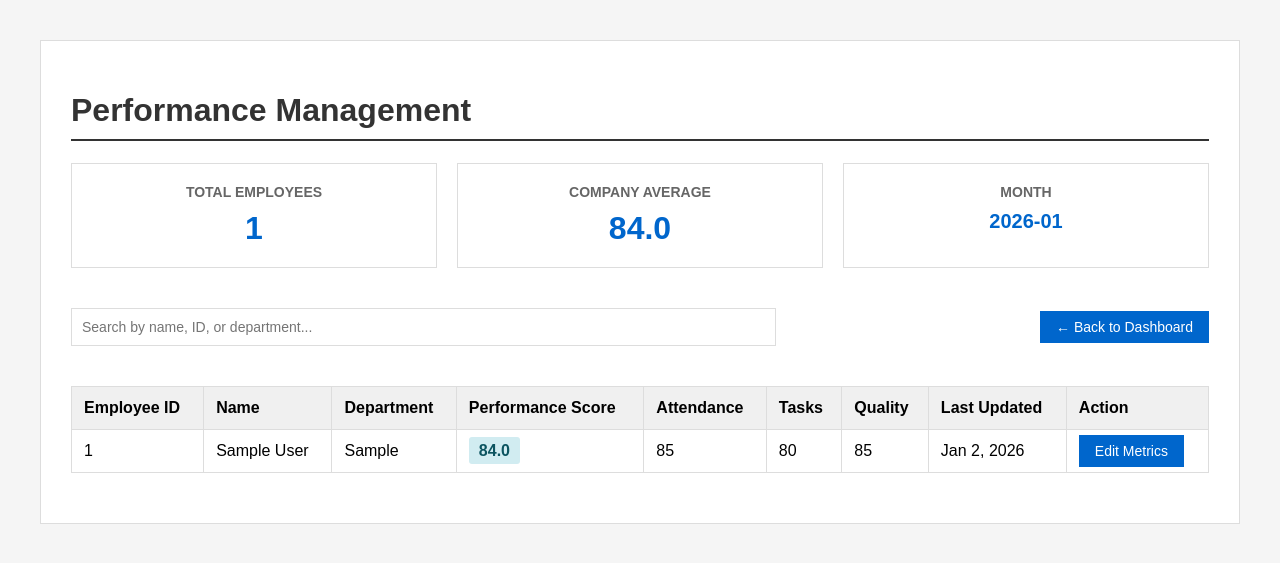
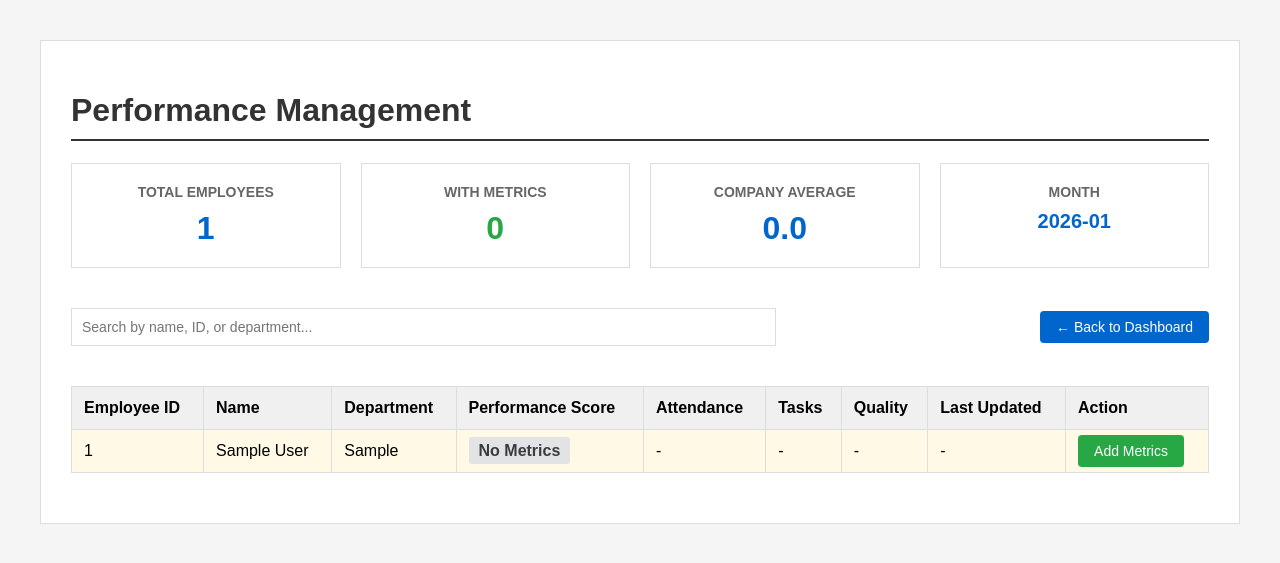
Before and after one commit to vishnusuresh-dev/SmartHR-AI, a Flask app: page /performance/list in a window 1280 px wide. Shown: the top 563 px of the page. Run offline with Flask 3, Linux system fonts and the light colour scheme; the visitor is signed in with stand-in values (Sample User, id 1); tables that the repository leaves empty hold one stand-in row (values such as "Sample post"); some libraries are stand-ins or nearby versions.

Commit message:
default metrics deletion

```diff
--- a/app.py
+++ b/app.py
@@ -578,10 +578,8 @@ def get_project_context(limit=10):
         return ""
 # ======================================================
 # PERFORMANCE CALCULATION HELPERS (UPDATED)
-# ======================================================
-
-def get_or_create_performance_metric(employee_id, month=None):
-    """Get or create performance metric for an employee for a specific month"""
+# =============================================def get_or_create_performance_metric(employee_id, month=None):
+    """Get performance metric for an employee for a specific month (NO AUTO-CREATE)"""
     if month is None:
         month = datetime.utcnow().strftime("%Y-%m")
 
@@ -590,14 +588,8 @@ def get_or_create_performance_metric(employee_id, month=None):
         month=month
     ).first()
 
-    if not metric:
-        metric = PerformanceMetric(
-            employee_id=employee_id,
-            month=month
-        )
-        db.session.add(metric)
-        db.session.commit()
-
+    # REMOVED: Auto-creation logic
+    # Only return existing metrics, don't create new ones
     return metric
 
 
@@ -615,22 +607,23 @@ def update_employee_performance_scores():
         if metric:
             emp.performance_score = metric.calculate_overall_score()
         else:
-            # Create default metric if none exists
-            metric = get_or_create_performance_metric(emp.employee_id, current_month)
-            emp.performance_score = metric.calculate_overall_score()
+            # If no metric exists, set to None or keep existing score
+            # Don't create default metrics
+            if emp.performance_score is None:
+                emp.performance_score = None  # Or keep as is
 
     db.session.commit()
 
 
 def get_average_performance():
-    """Calculate average performance of all employees"""
-    employees = Employee.query.all()
+    """Calculate average performance of all employees with metrics"""
+    employees = Employee.query.filter(Employee.performance_score.isnot(None)).all()
     if not employees:
         return 0
 
-    scores = [emp.performance_score for emp in employees if emp.performance_score is not None]
+    scores = [emp.performance_score for emp in employees]
     if not scores:
-        return 75.0
+        return 0
 
     return round(sum(scores) / len(scores), 1)
 
@@ -644,9 +637,21 @@ def calculate_performance_metrics(employee):
         month=current_month
     ).first()
 
+    # If no metric exists, return None or minimal data
     if not metric:
-        # Create default if doesn't exist
-        metric = get_or_create_performance_metric(employee.employee_id, current_month)
+        return {
+            "project_participation": min(ProjectMember.query.filter_by(employee_id=employee.employee_id).count() * 5, 15),
+            "skills_score": min(len(employee.skills) * 2, 10) if employee.skills else 0,
+            "experience_score": min((employee.total_exp or 0) * 1.5, 10),
+            "profile_completeness": sum(1 for item in [employee.resume_path, employee.profile_pic, employee.phone, employee.department, employee.skills] if item),
+            "attendance": None,
+            "task_completion": None,
+            "quality": None,
+            "punctuality": None,
+            "collaboration": None,
+            "productivity": None,
+            "has_metrics": False
+        }
 
     return {
         "project_participation": min(ProjectMember.query.filter_by(employee_id=employee.employee_id).count() * 5, 15),
@@ -658,20 +663,9 @@ def calculate_performance_metrics(employee):
         "quality": metric.quality_score,
         "punctuality": metric.punctuality_score,
         "collaboration": metric.collaboration_score,
-        "productivity": metric.productivity_score
+        "productivity": metric.productivity_score,
+        "has_metrics": True
     }
-
-
-def get_performance_trend(score):
-    """Determine performance trend"""
-    if score is None:
-        return "stable"
-    if score >= 85:
-        return "up"
-    elif score >= 70:
-        return "stable"
-    else:
-        return "down"
 
 
 # ======================================================
@@ -740,14 +734,14 @@ def submit():
         skills_data = {}
         for i in range(len(skill_names)):
             skill_name = skill_names[i].strip()
-            if skill_name:  # Only add non-empty skills
+            if skill_name:
                 try:
                     skill_exp = float(skill_exps[i]) if i < len(skill_exps) and skill_exps[i] else 0
                 except (ValueError, IndexError):
                     skill_exp = 0
                 skills_data[skill_name] = skill_exp
 
-        # Parse date of birth
+        # Parse dates
         dob = None
         dob_str = request.form.get("dob")
         if dob_str:
@@ -756,7 +750,6 @@ def submit():
             except:
                 pass
 
-        # Parse joining date
         joining_date = None
         joining_str = request.form.get("joining_date")
         if joining_str:
@@ -766,31 +759,25 @@ def submit():
                 pass
 
         # Parse total experience
-        total_exp = None  # Change default from 0.0 to None initially
+        total_exp = 0.0
         exp_str = request.form.get("total_exp", "").strip()
         if exp_str:
             try:
                 total_exp = float(exp_str)
-                if total_exp < 0:  # Validate non-negative
+                if total_exp < 0:
                     total_exp = 0.0
             except ValueError:
-                total_exp = 0.0  # Default to 0 if invalid
+                total_exp = 0.0
                 flash("Invalid experience value, defaulting to 0", "warning")
-        else:
-            total_exp = 0.0  # Default to 0 if empty
-
-
 
         # Handle file uploads
         resume_filename = None
         profile_pic_filename = None
 
-        # Handle resume upload
         if 'resume' in request.files:
             resume_file = request.files['resume']
             if resume_file and resume_file.filename != '':
                 if allowed_file(resume_file.filename, ALLOWED_RESUME_EXT):
-                    # Create safe filename with employee_id prefix
                     original_filename = secure_filename(resume_file.filename)
                     resume_filename = f"{employee_id}_resume_{original_filename}"
                     resume_path = os.path.join(app.config['UPLOAD_FOLDER'], resume_filename)
@@ -798,12 +785,10 @@ def submit():
                 else:
                     flash("Invalid resume file format. Allowed: pdf, doc, docx", "warning")
 
-        # Handle profile picture upload
         if 'profile_pic' in request.files:
             pic_file = request.files['profile_pic']
             if pic_file and pic_file.filename != '':
                 if allowed_file(pic_file.filename, ALLOWED_IMAGE_EXT):
-                    # Create safe filename with employee_id prefix
                     original_filename = secure_filename(pic_file.filename)
                     profile_pic_filename = f"{employee_id}_profile_{original_filename}"
                     pic_path = os.path.join(app.config['UPLOAD_FOLDER'], profile_pic_filename)
@@ -811,7 +796,7 @@ def submit():
                 else:
                     flash("Invalid image file format. Allowed: png, jpg, jpeg, gif, bmp", "warning")
 
-        # Create new employee with all fields
+        # Create new employee WITHOUT performance metrics
         e = Employee(
             employee_id=employee_id,
             full_name=request.form.get("full_name", "").strip(),
@@ -823,28 +808,28 @@ def submit():
             job_title=request.form.get("job_title", "").strip(),
             total_exp=total_exp,
             skills=skills_data,
-            resume_path=resume_filename,  # Store just filename, not full path
-            profile_pic=profile_pic_filename,  # Store just filename, not full path
+            resume_path=resume_filename,
+            profile_pic=profile_pic_filename,
             joining_date=joining_date,
             status=request.form.get("status", "Active"),
             manager=request.form.get("manager", "").strip(),
-            performance_score=75.0  # Default performance score
+            performance_score=None  # Set to None initially - no default metrics
         )
 
-        # Add to database
         db.session.add(e)
         db.session.commit()
 
-        flash(f"✅ Employee {e.full_name} (ID: {employee_id}) added successfully!", "success")
+        flash(f"✅ Employee {e.full_name} (ID: {employee_id}) added successfully! Add performance metrics from the Performance page.", "success")
         return redirect("/employees")
 
     except Exception as ex:
         db.session.rollback()
         flash(f"❌ Error adding employee: {str(ex)}", "danger")
-        print(f"ERROR in /submit: {str(ex)}")  # Debug in console
+        print(f"ERROR in /submit: {str(ex)}")
         import traceback
-        traceback.print_exc()  # Full error trace
+        traceback.print_exc()
         return redirect("/form")
+
 
 @app.route("/employees")
 def employees():
@@ -1043,8 +1028,7 @@ def view_employee(employee_id):
         "employee_detail.html",
         employee=employee,
         projects=projects,
-        metrics=metrics,
-        performance_trend=get_performance_trend(employee.performance_score)
+        metrics=metrics
     )
 
 # ======================================================
@@ -1076,7 +1060,6 @@ def performance_dashboard():
             "performance_score": emp.performance_score,
             "project_count": project_count,
             "metrics": metrics,
-            "trend": get_performance_trend(emp.performance_score)
         })
 
     # Sort by performance score (highest first)
@@ -1251,7 +1234,7 @@ def performance_list():
 
 @app.route("/performance/edit")
 def performance_edit():
-    """Simple edit form for performance metrics - FIXED VERSION"""
+    """Edit form for performance metrics - only creates on first save"""
     if "user" not in session:
         return redirect("/login")
 
@@ -1260,27 +1243,55 @@ def performance_edit():
         flash("Employee ID required", "danger")
         return redirect("/performance/list")
 
-    # Fetch the employee
     employee = Employee.query.filter_by(employee_id=employee_id).first()
     if not employee:
         flash("Employee not found", "danger")
         return redirect("/performance/list")
 
     current_month = datetime.utcnow().strftime("%Y-%m")
+
+    # Check if metric exists
     metric = PerformanceMetric.query.filter_by(
         employee_id=employee_id,
         month=current_month
     ).first()
 
+    # Create a default metric object for the form (not saved to DB yet)
     if not metric:
-        metric = get_or_create_performance_metric(employee_id, current_month)
-
-    # Pass all necessary data to template
+        metric = PerformanceMetric(
+            employee_id=employee_id,
+            month=current_month,
+            attendance_score=85.0,
+            days_present=20,
+            days_total=22,
+            late_arrivals=0,
+            task_completion_score=80.0,
+            tasks_completed=30,
+            tasks_assigned=35,
+            on_time_completion=90.0,
+            quality_score=85.0,
+            bug_rate=2.0,
+            review_rating=4.0,
+            rework_required=5.0,
+            punctuality_score=90.0,
+            meeting_attendance=95.0,
+            deadline_adherence=90.0,
+            collaboration_score=85.0,
+            peer_reviews=10,
+            team_contributions=20,
+            communication_rating=4.0,
+            productivity_score=80.0,
+            lines_of_code=1000,
+            commits=50,
+            story_points=25
+        )
+
     return render_template(
         "performance_edit.html",
         employee=employee,
         metric=metric,
-        current_month=current_month
+        current_month=current_month,
+        is_new_metric=(metric.id is None)
     )
 
 
@@ -1296,39 +1307,51 @@ def api_performance_list():
 
         employee_data = []
         total_score = 0
+        employees_with_metrics = 0
 
         for emp in employees:
-            # Get or create performance metric
             metric = PerformanceMetric.query.filter_by(
                 employee_id=emp.employee_id,
                 month=current_month
             ).first()
 
-            if not metric:
-                metric = get_or_create_performance_metric(emp.employee_id, current_month)
-
-            overall_score = metric.calculate_overall_score()
-            total_score += overall_score
-
-            employee_data.append({
-                "employee_id": emp.employee_id,
-                "name": emp.full_name,
-                "department": emp.department,
-                "overall_score": overall_score,
-                "attendance": metric.attendance_score,
-                "tasks": metric.task_completion_score,
-                "quality": metric.quality_score,
-                "last_updated": metric.last_updated.isoformat()
-            })
-
-        # Calculate statistics
-        avg_score = total_score / len(employees) if employees else 0
+            if metric:
+                overall_score = metric.calculate_overall_score()
+                total_score += overall_score
+                employees_with_metrics += 1
+
+                employee_data.append({
+                    "employee_id": emp.employee_id,
+                    "name": emp.full_name,
+                    "department": emp.department,
+                    "overall_score": overall_score,
+                    "attendance": metric.attendance_score,
+                    "tasks": metric.task_completion_score,
+                    "quality": metric.quality_score,
+                    "last_updated": metric.last_updated.isoformat()
+                })
+            else:
+                # Include employees without metrics with a flag
+                employee_data.append({
+                    "employee_id": emp.employee_id,
+                    "name": emp.full_name,
+                    "department": emp.department,
+                    "overall_score": 0,
+                    "attendance": 0,
+                    "tasks": 0,
+                    "quality": 0,
+                    "last_updated": emp.created_at.isoformat() if emp.created_at else datetime.utcnow().isoformat(),
+                    "no_metrics": True
+                })
+
+        avg_score = total_score / employees_with_metrics if employees_with_metrics > 0 else 0
 
         return jsonify({
             "success": True,
             "employees": employee_data,
             "stats": {
                 "total_employees": len(employees),
+                "employees_with_metrics": employees_with_metrics,
                 "avg_score": avg_score,
                 "current_month": current_month
             }
@@ -1359,7 +1382,17 @@ def api_get_performance(employee_id):
         ).first()
 
         if not metric:
-            metric = get_or_create_performance_metric(employee_id, current_month)
+            return jsonify({
+                "success": True,
+                "employee": {
+                    "employee_id": employee.employee_id,
+                    "full_name": employee.full_name,
+                    "department": employee.department,
+                    "job_title": employee.job_title
+                },
+                "metric": None,
+                "has_metrics": False
+            }), 200
 
         return jsonify({
             "success": True,
@@ -1369,7 +1402,8 @@ def api_get_performance(employee_id):
                 "department": employee.department,
                 "job_title": employee.job_title
             },
-            "metric": metric.to_dict()
+            "metric": metric.to_dict(),
+            "has_metrics": True
         }), 200
 
     except Exception as e:
@@ -1381,33 +1415,35 @@ def api_get_performance(employee_id):
 
 @app.route("/api/performance/update/<string:employee_id>", methods=["POST"])
 def api_update_performance(employee_id):
-    """API endpoint to update employee performance metrics"""
+    """API endpoint to update/create employee performance metrics"""
     if "user" not in session:
         return jsonify({"success": False, "error": "Unauthorized"}), 401
 
     try:
-        # Get employee
         employee = Employee.query.filter_by(employee_id=employee_id).first()
         if not employee:
             return jsonify({"success": False, "error": "Employee not found"}), 404
 
-        # Get JSON data from request
         data = request.get_json()
         if not data:
             return jsonify({"success": False, "error": "No data provided"}), 400
 
-        # Get or create metric for the specified month
         month = data.get('month', datetime.utcnow().strftime("%Y-%m"))
+
+        # Check if metric exists
         metric = PerformanceMetric.query.filter_by(
             employee_id=employee_id,
             month=month
         ).first()
 
+        is_new = False
         if not metric:
+            # CREATE NEW METRIC (only when explicitly saving)
             metric = PerformanceMetric(employee_id=employee_id, month=month)
             db.session.add(metric)
-
-        # Update all metric fields
+            is_new = True
+
+        # Update all fields
         metric.attendance_score = float(data.get('attendance_score', 85.0))
         metric.days_present = int(data.get('days_present', 20))
         metric.days_total = int(data.get('days_total', 22))
@@ -1440,38 +1476,30 @@ def api_update_performance(employee_id):
         metric.notes = data.get('notes', '')
         metric.last_updated = datetime.utcnow()
 
-        # Calculate overall score and update employee
+        # Calculate and update employee performance score
         overall_score = metric.calculate_overall_score()
         employee.performance_score = overall_score
 
-        # Commit changes
         db.session.commit()
 
         return jsonify({
             "success": True,
-            "message": "Performance metrics updated successfully",
+            "message": f"Performance metrics {'created' if is_new else 'updated'} successfully",
             "overall_score": overall_score,
             "employee_id": employee_id,
-            "month": month
+            "month": month,
+            "is_new": is_new
         }), 200
 
     except ValueError as ve:
         db.session.rollback()
-        return jsonify({
-            "success": False,
-            "error": f"Invalid data format: {str(ve)}"
-        }), 400
+        return jsonify({"success": False, "error": f"Invalid data format: {str(ve)}"}), 400
     except Exception as e:
         db.session.rollback()
         print(f"Error updating performance: {e}")
         import traceback
         traceback.print_exc()
-        return jsonify({
-            "success": False,
-            "error": str(e)
-        }), 500
-
-
+        return jsonify({"success": False, "error": str(e)}), 500
 # ======================================================
 # AI CHATBOT ROUTES
 # ======================================================
--- a/templates/performance_list.html
+++ b/templates/performance_list.html
@@ -24,7 +24,7 @@
         }
         .stats {
             display: grid;
-            grid-template-columns: repeat(3, 1fr);
+            grid-template-columns: repeat(4, 1fr);
             gap: 20px;
             margin: 20px 0;
         }
@@ -67,14 +67,16 @@
             border: none;
             cursor: pointer;
             font-size: 14px;
+            border-radius: 4px;
         }
         .btn-edit {
             background: #0066cc;
         }
         .btn-add {
             background: #28a745;
-            padding: 12px 24px;
-            font-size: 16px;
+        }
+        .btn-add:hover {
+            background: #218838;
         }
         .score-badge {
             padding: 5px 10px;
@@ -85,6 +87,7 @@
         .score-good { background: #d1ecf1; color: #0c5460; }
         .score-average { background: #fff3cd; color: #856404; }
         .score-poor { background: #f8d7da; color: #721c24; }
+        .score-none { background: #e2e3e5; color: #383d41; }
         .search-box {
             width: 100%;
             padding: 10px;
@@ -98,6 +101,9 @@
             align-items: center;
             margin: 20px 0;
         }
+        .no-metrics-row {
+            background-color: #fff9e6;
+        }
     </style>
 </head>
 <body>
@@ -109,6 +115,10 @@
             <div class="stat-box">
                 <h3>TOTAL EMPLOYEES</h3>
                 <div class="value" id="totalEmployees">0</div>
+            </div>
+            <div class="stat-box">
+                <h3>WITH METRICS</h3>
+                <div class="value" id="withMetrics" style="color: #28a745;">0</div>
             </div>
             <div class="stat-box">
                 <h3>COMPANY AVERAGE</h3>
@@ -154,10 +164,7 @@
     </div>
 
     <script>
-        // Load data on page load
         window.addEventListener('DOMContentLoaded', loadPerformanceData);
-
-        // Search functionality
         document.getElementById('searchBox').addEventListener('input', filterTable);
 
         async function loadPerformanceData() {
@@ -185,29 +192,47 @@
             }
 
             tbody.innerHTML = employees.map(emp => {
+                const hasMetrics = !emp.no_metrics;
                 const score = emp.overall_score || 0;
-                const scoreClass = score >= 85 ? 'score-excellent' :
-                                  score >= 70 ? 'score-good' :
-                                  score >= 60 ? 'score-average' : 'score-poor';
+
+                let scoreClass, scoreDisplay, rowClass = '';
+
+                if (hasMetrics) {
+                    scoreClass = score >= 85 ? 'score-excellent' :
+                                score >= 70 ? 'score-good' :
+                                score >= 60 ? 'score-average' : 'score-poor';
+                    scoreDisplay = score.toFixed(1);
+                } else {
+                    scoreClass = 'score-none';
+                    scoreDisplay = 'No Metrics';
+                    rowClass = 'no-metrics-row';
+                }
 
                 const date = new Date(emp.last_updated);
-                const formattedDate = date.toLocaleDateString('en-US', {
+                const formattedDate = hasMetrics ? date.toLocaleDateString('en-US', {
                     month: 'short', day: 'numeric', year: 'numeric'
-                });
+                }) : '-';
+
+                const attendanceDisplay = hasMetrics ? emp.attendance || 0 : '-';
+                const tasksDisplay = hasMetrics ? emp.tasks || 0 : '-';
+                const qualityDisplay = hasMetrics ? emp.quality || 0 : '-';
+
+                const buttonText = hasMetrics ? 'Edit Metrics' : 'Add Metrics';
+                const buttonClass = hasMetrics ? 'btn-edit' : 'btn-add';
 
                 return `
-                    <tr data-search="${emp.employee_id.toLowerCase()} ${emp.name.toLowerCase()} ${(emp.department || '').toLowerCase()}">
+                    <tr class="${rowClass}" data-search="${emp.employee_id.toLowerCase()} ${emp.name.toLowerCase()} ${(emp.department || '').toLowerCase()}">
                         <td>${emp.employee_id}</td>
                         <td>${emp.name}</td>
                         <td>${emp.department || 'N/A'}</td>
-                        <td><span class="score-badge ${scoreClass}">${score.toFixed(1)}</span></td>
-                        <td>${emp.attendance || 0}</td>
-                        <td>${emp.tasks || 0}</td>
-                        <td>${emp.quality || 0}</td>
+                        <td><span class="score-badge ${scoreClass}">${scoreDisplay}</span></td>
+                        <td>${attendanceDisplay}</td>
+                        <td>${tasksDisplay}</td>
+                        <td>${qualityDisplay}</td>
                         <td>${formattedDate}</td>
                         <td>
-                            <a href="/performance/edit?id=${emp.employee_id}" class="btn btn-edit">
-                                Edit Metrics
+                            <a href="/performance/edit?id=${emp.employee_id}" class="btn ${buttonClass}">
+                                ${buttonText}
                             </a>
                         </td>
                     </tr>
@@ -217,6 +242,7 @@
 
         function updateStatistics(stats) {
             document.getElementById('totalEmployees').textContent = stats.total_employees;
+            document.getElementById('withMetrics').textContent = stats.employees_with_metrics || 0;
             document.getElementById('avgScore').textContent = stats.avg_score.toFixed(1);
             document.getElementById('currentMonth').textContent = stats.current_month;
         }
```
Also changed, not shown: uploads/EMPB9621B_profile_id_card.jpg (added), uploads/EMPD9EA2D_profile_spider_man_into_the_spider_verse_black-wallpaper-3840x2160.jpg (added), 2 other files.
